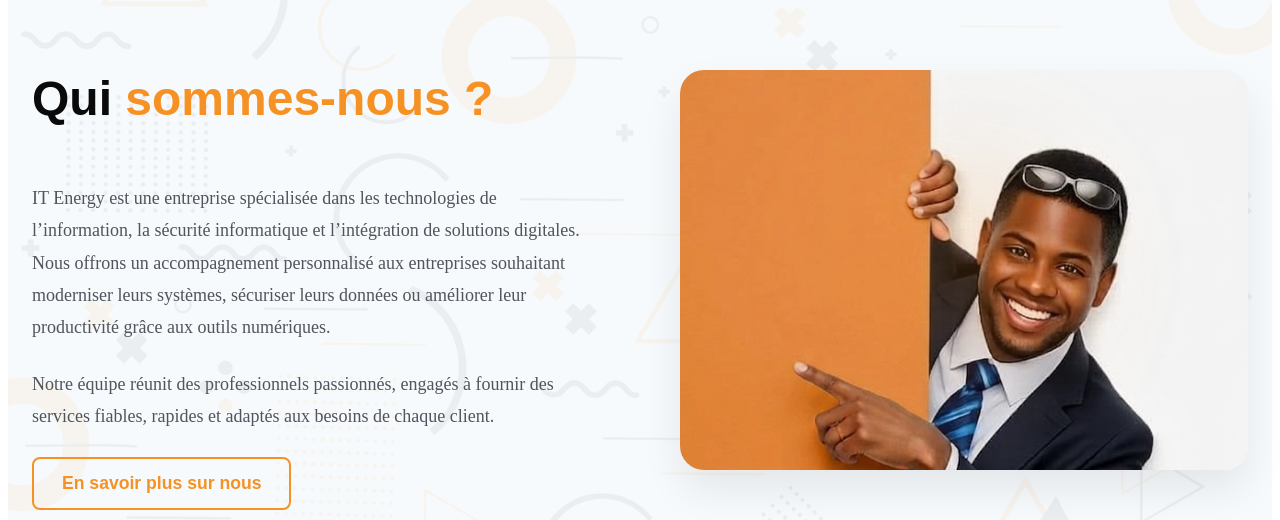
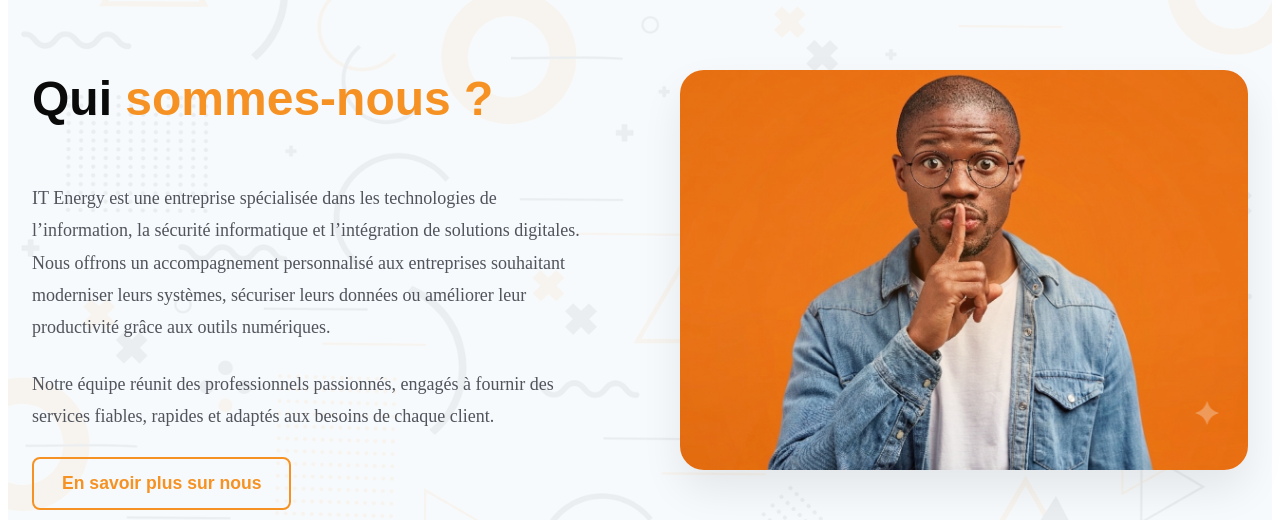
Before and after one commit to Sidbewende-soule/ItEnergy-landing-page, an Angular app: page / in a window 1280 px wide. Shown: the part 797-1317 px from the top of the page. Built offline with nearby package versions, Linux system fonts and the light colour scheme.

Commit message:
changement de l'image de qui sommes nous

```diff
--- a/src/app/pages/home/home.html
+++ b/src/app/pages/home/home.html
@@ -40,7 +40,7 @@
           <a href="/apropos" class="btn btn-outline">En savoir plus sur nous</a>
         </div>
         <div class="about-image">
-          <img src="Gemini_Generated_Image_ulmb6rulmb6rulmb.png" alt="Description de votre image">
+          <img src="Gemini.png" alt="Description de votre image">
 
           <div class="placeholder-glow"></div>
 
```
Also changed, not shown: public/Gemini.png (added).
